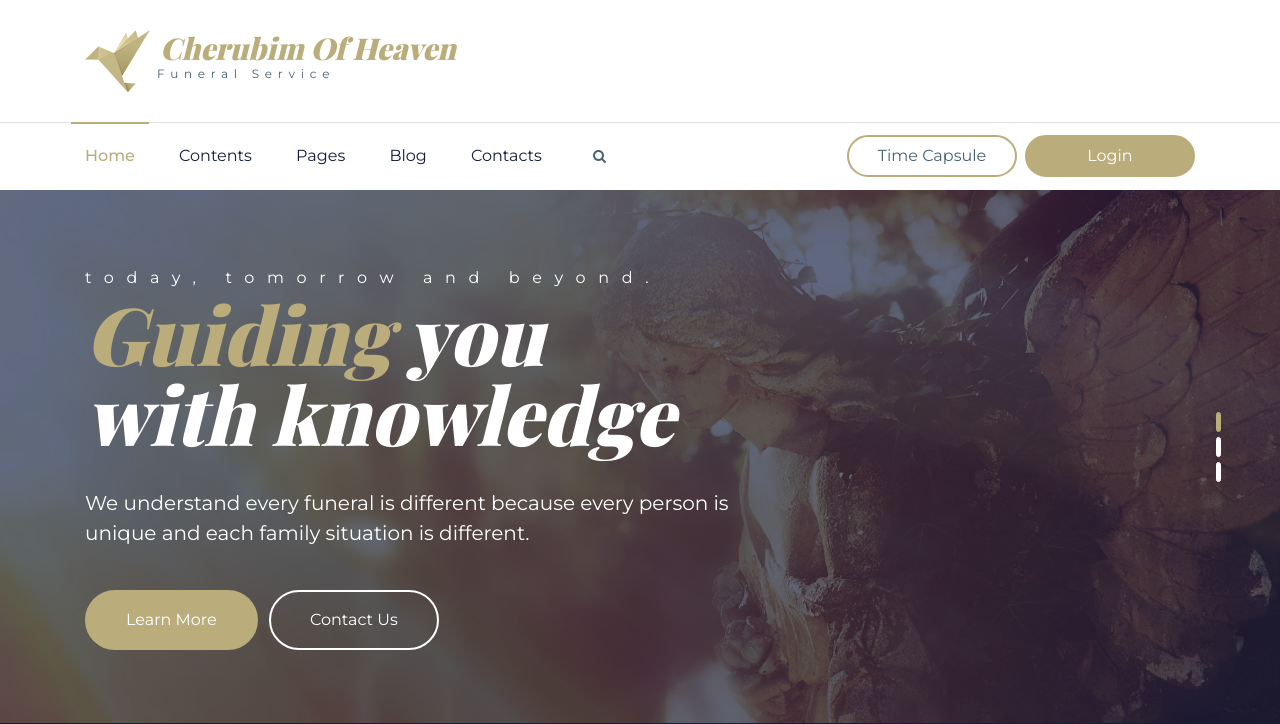
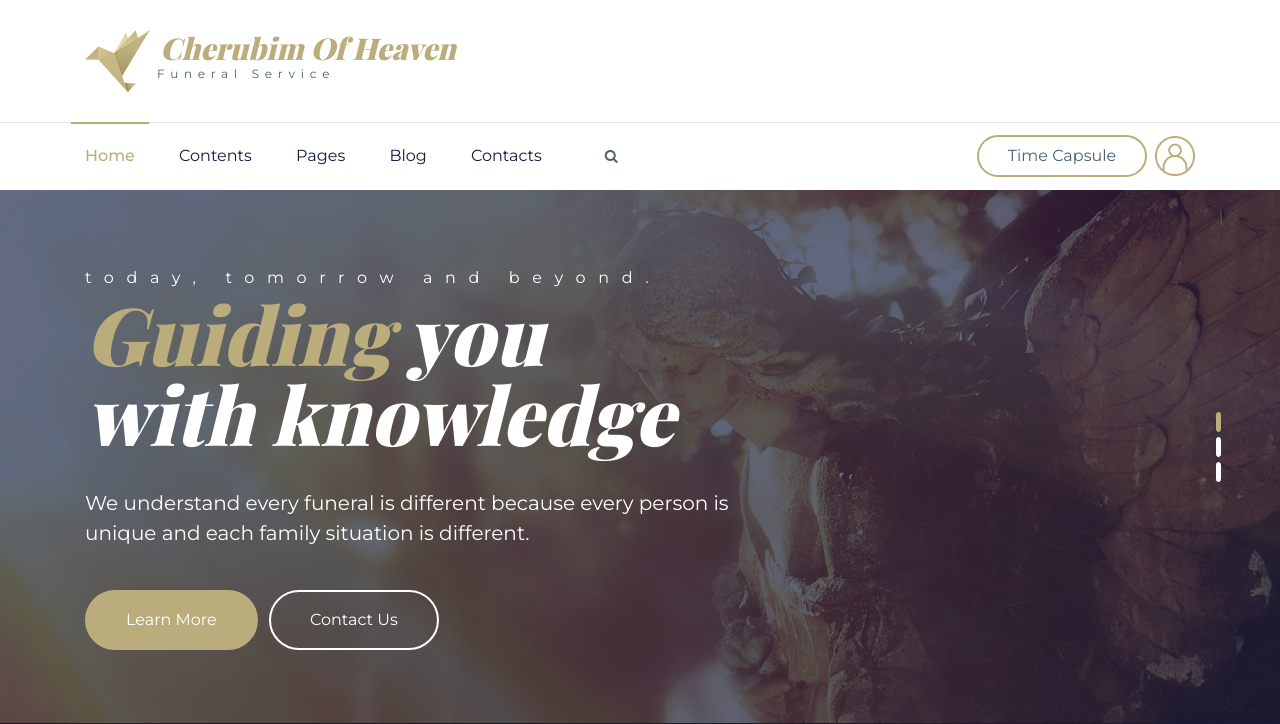
Before and after one commit to nikirumi/Cherubim-Of-Heaven, a PHP site: page / in a window 1280 px wide. Shown: the top 724 px of the page. Run offline with PHP 8.4, Linux system fonts and the light colour scheme; some libraries are stand-ins or nearby versions; some web fonts are replaced.

Commit message:
user icon

```diff
--- a/index.php
+++ b/index.php
@@ -237,7 +237,10 @@
 								</span>
 
 								<a href="#" class="d-none d-md-block btn btn-small btn-outline-maincolor mr-2">Time Capsule </a>
-								<a href="shop-account-login.php" class="d-none d-md-block btn btn-small btn-maincolor"><?php echo $login_text ?></a>
+								<a href="shop-account-login.php" >
+    <img src="images/profile-icon.png" alt="User" style="width: 40px; height: 40px;">
+</a>
+
 
 							</div>
 
```
Also changed, not shown: images/profile-icon.png (added).
